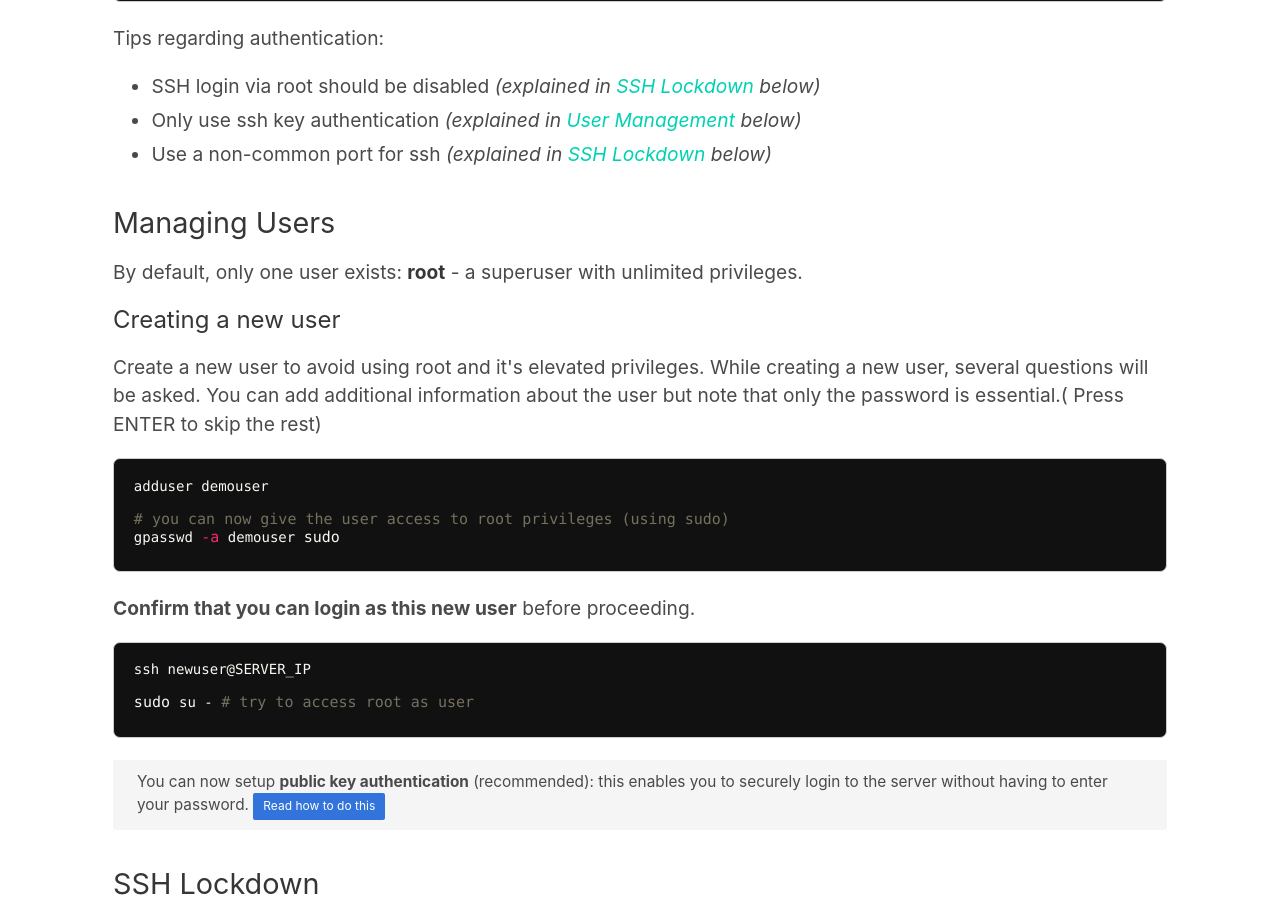
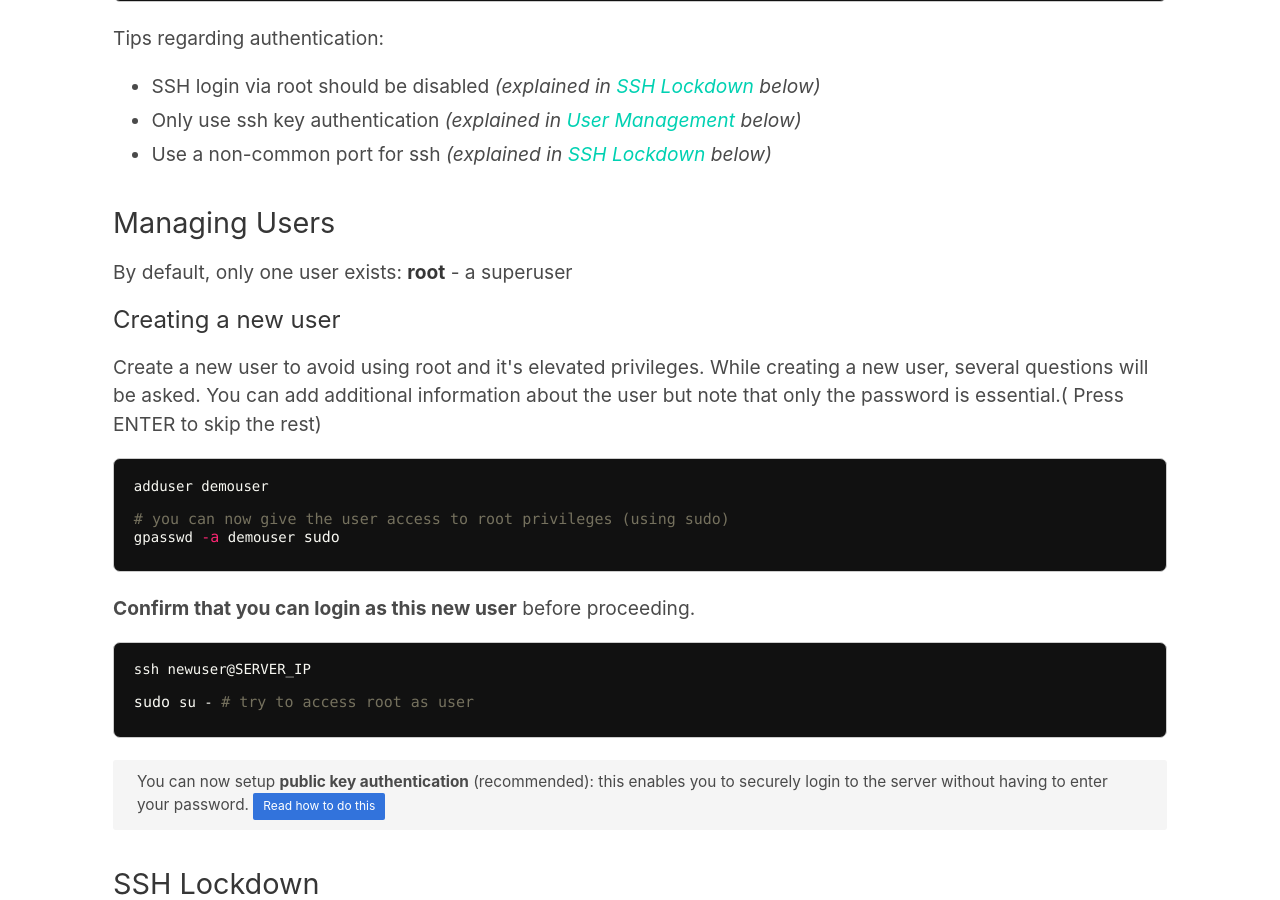
Before and after one commit to peteretelej/peteretelej.github.io, a Jekyll site: the page built from _posts/2018-03-10-setup-ubuntu-vps.md, in a window 1280 px wide and 900 px high, scrolled down 592 px. Built offline with Jekyll 4.4.1, drawn with Linux system fonts in a browser that asks for light colours.

Commit message:
minor edit

```diff
--- a/_posts/2018-03-10-setup-ubuntu-vps.md
+++ b/_posts/2018-03-10-setup-ubuntu-vps.md
@@ -33,7 +33,7 @@ ssh root@SERVER_IP_ADDRESS
 
 
 <h3 id="user-management">Managing Users</h3>
-<p>By default, only one user exists: <strong>root</strong> - a superuser with unlimited privileges. </p>
+<p>By default, only one user exists: <strong>root</strong> - a superuser </p>
 
 <h4>Creating a new user</h4>
 <p>Create a new user to avoid using root and it's elevated privileges. While creating a new user, several questions will be asked. You can add additional information about the user but note that only the password is essential.( Press ENTER to skip the rest)</p>
```
